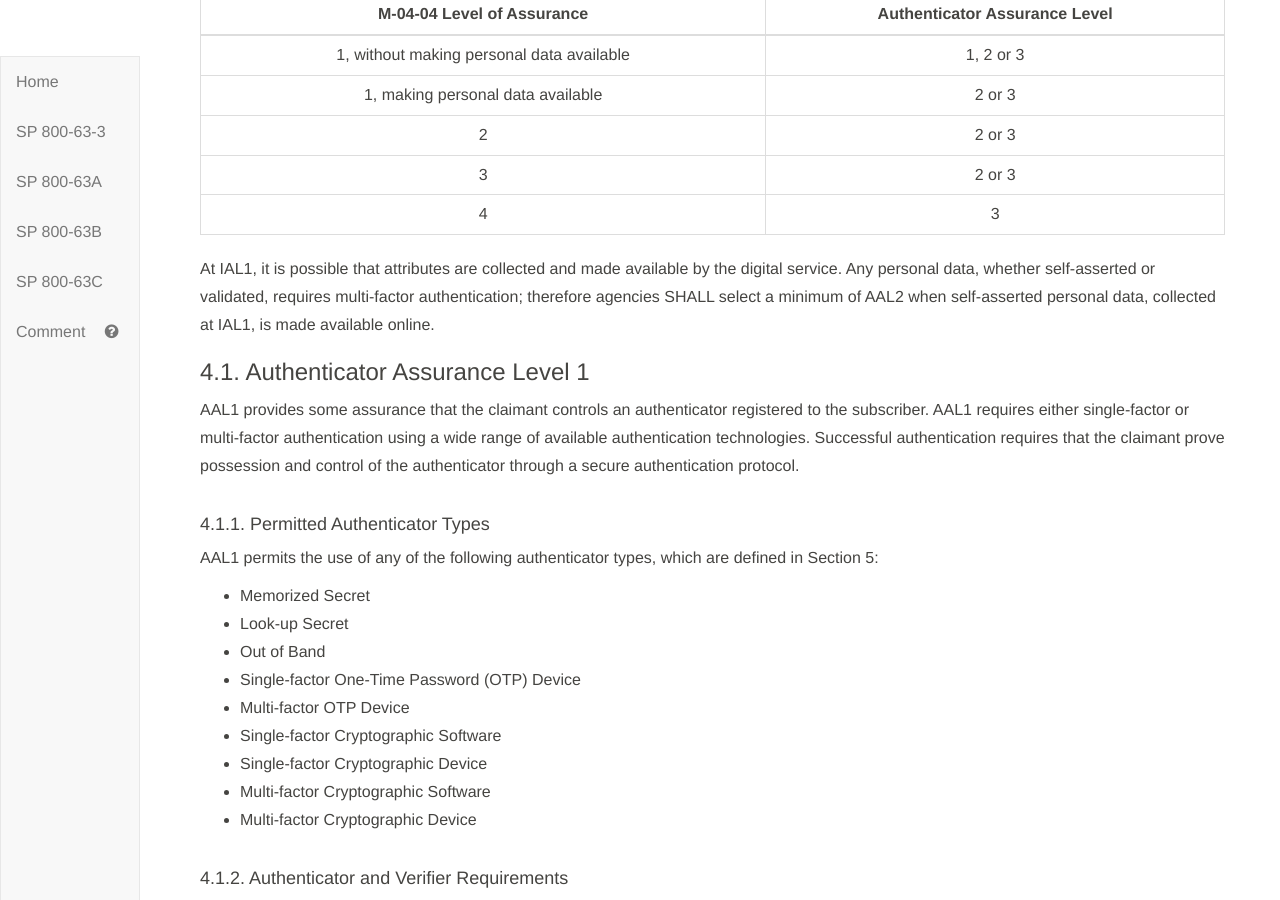
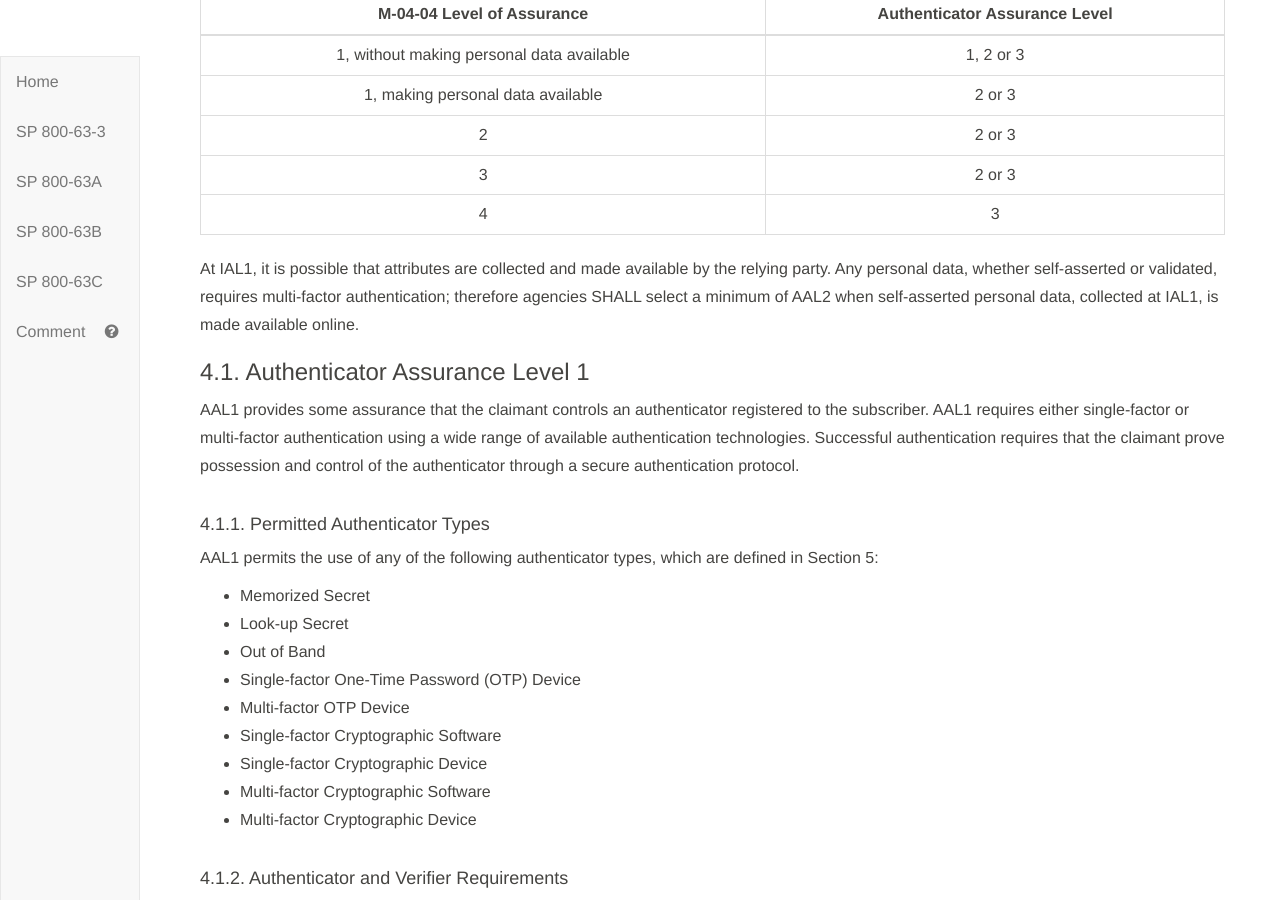
Before and after one commit to usnistgov/800-63-3, a Jekyll site: the page built from sp800-63b/sec4_aal.md, in a window 1280 px wide and 900 px high, scrolled down 734 px. Built offline with Jekyll 4.4.1, drawn with Linux system fonts in a browser that asks for light colours; our own code applies the rules of GitHub Pages for plain Markdown files.

Commit message:
Clarify that relying party retains data. Fixes #1071

```diff
--- a/sp800-63b/sec4_aal.md
+++ b/sp800-63b/sec4_aal.md
@@ -46,7 +46,7 @@
 | 3 | 2 or 3
 | 4 | 3
 
-At IAL1, it is possible that attributes are collected and made available by the digital service.  Any personal data, whether self-asserted or validated, requires multi-factor authentication; therefore agencies SHALL select a minimum of AAL2 when self-asserted personal data, collected at IAL1, is made available online.
+At IAL1, it is possible that attributes are collected and made available by the relying party.  Any personal data, whether self-asserted or validated, requires multi-factor authentication; therefore agencies SHALL select a minimum of AAL2 when self-asserted personal data, collected at IAL1, is made available online.
 
 ### 4.1. Authenticator Assurance Level 1
 
```
